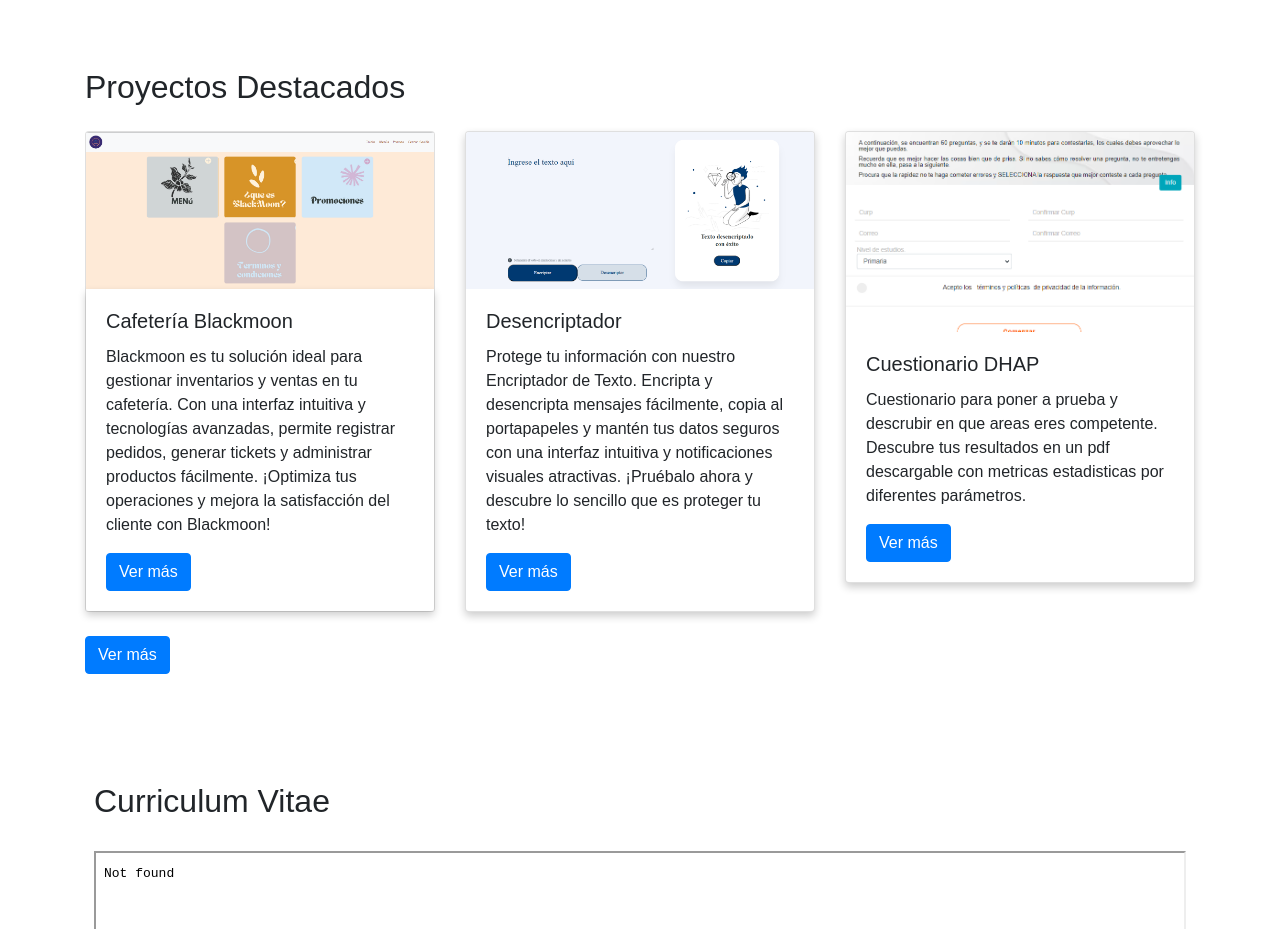
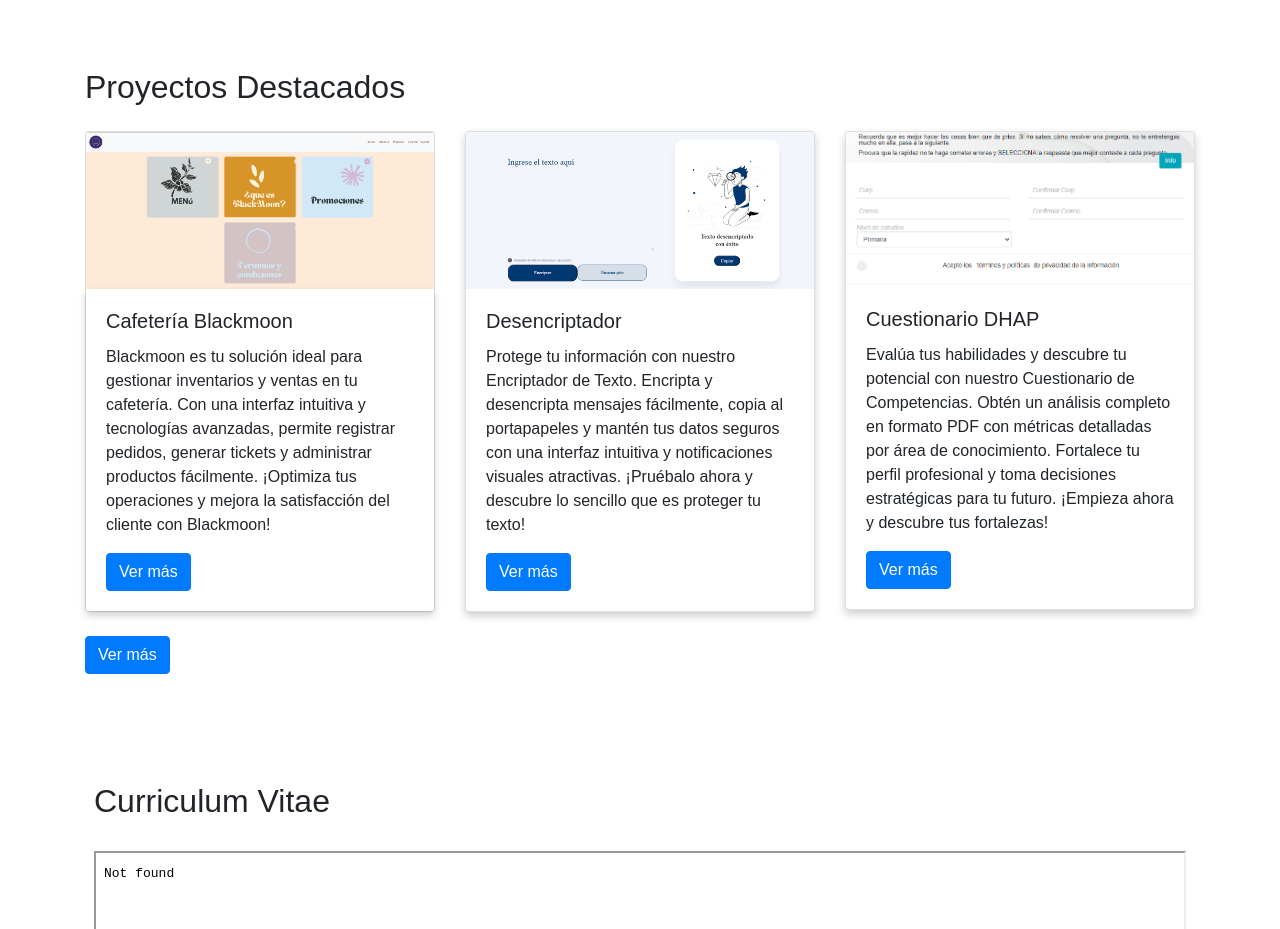
Before and after one commit to EduardoCarbajalM/Portafolio, a plain HTML site: page index.html in a window 1280 px wide. Shown: the part 800-1729 px from the top of the page. Drawn offline with nearby package versions, Linux system fonts and the light colour scheme.

Commit message:
ajuste de imagen

```diff
--- a/index.html
+++ b/index.html
@@ -95,10 +95,16 @@
             </div>
             <div class="col-md-4">
               <div class="card mb-4 shadow-sm sombra-inferior">
-                <img src="img/cuestionario_dhap.png" alt="Proyecto 3" class="card-img-top">
+                <img src="img/cuestionario_dhap.png" alt="Proyecto 3" class="card-img-top" style="max-height: 155px;">
                 <div class="card-body">
                   <h5 class="card-title">Cuestionario DHAP</h5>
-                  <p class="card-text">Cuestionario para poner a prueba y descrubir en que areas eres competente. Descubre tus resultados en un pdf descargable con metricas estadisticas por diferentes parámetros.
+                  <p class="card-text">Evalúa tus habilidades y descubre tu potencial con nuestro Cuestionario de Competencias.
+
+                    Obtén un análisis completo en formato PDF con métricas detalladas por área de conocimiento.
+
+                    Fortalece tu perfil profesional y toma decisiones estratégicas para tu futuro.
+
+                    ¡Empieza ahora y descubre tus fortalezas!
                   </p>
                   <a href="https://dhap.nazmendoza.com/" class="btn btn-primary">Ver más</a>
                 </div>
```
